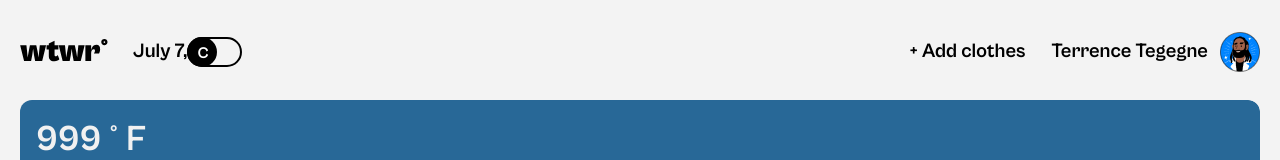
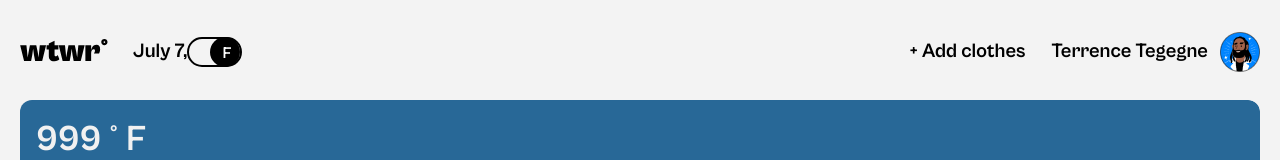
Before and after one commit to anna-amst/se_project_react, a React (Vite) app: page / in a window 1280 px wide. Shown: the top 160 px of the page. Built offline with nearby package versions, Linux system fonts and the light colour scheme; no server answers.

Commit message:
add context

```diff
--- a/src/components/App/App.jsx
+++ b/src/components/App/App.jsx
@@ -7,6 +7,7 @@ import ModalWithForm from "../ModalWithForm/ModalWithForm";
 import ItemModal from "../ItemModal/ItemModal";
 import { getWeather, filterWeatherData } from "../../utils/weatherApi";
 import Footer from "../Footer/Footer";
+import { CurrentTempratureUnitContext } from "../../contexts/CurrentTempretureUnitContext";
 
 function App() {
   const [weatherData, setWeatherData] = useState({
@@ -16,10 +17,16 @@ function App() {
   });
   const [activeModal, setActiveModal] = useState("");
   const [selectedCard, setSelectedCard] = useState({});
+  const [currentTemperatureUnit, setCurrentTemperatureUnit] = useState("F");
 
   const handleCardClick = (card) => {
     setActiveModal("preview");
     setSelectedCard(card);
+  };
+
+  const handleToggleSwitchChange = () => {
+    if (currentTemperatureUnit === "C") setCurrentTemperatureUnit("F");
+    if (currentTemperatureUnit === "F") setCurrentTemperatureUnit("C");
   };
 
   const handleAddClick = () => {
@@ -39,8 +46,12 @@ function App() {
       .catch(console.error);
   }, []);
 
+  console.log(currentTemperatureUnit);
   return (
     <div className="page">
+      <CurrentTempratureUnitContext.Provider
+        value={{ currentTemperatureUnit, handleToggleSwitchChange }}
+      >
         <div className="page__content">
           <Header handleAddClick={handleAddClick} weatherData={weatherData} />
           <Main weatherData={weatherData} handleCardClick={handleCardClick} />
@@ -70,25 +81,43 @@ function App() {
               placeholder="Image URL"
             />
             <fieldset className="modal__radio-buttons">
-            <legend className="modal__legend">Select the weather type: </legend>
+              <legend className="modal__legend">
+                Select the weather type:{" "}
+              </legend>
               <label
                 htmlFor="hot"
                 className="modal__label modal__label_type_radio"
               >
-              <input id="hot" type="radio" className="modal__radio-input" name="weather"/> Hot
+                <input
+                  id="hot"
+                  type="radio"
+                  className="modal__radio-input"
+                  name="weather"
+                />{" "}
+                Hot
               </label>
               <label
                 htmlFor="warm"
                 className="modal__label modal__label_type_radio"
               >
-              <input id="warm" type="radio" className="modal__radio-input" name="weather" />{" "}
+                <input
+                  id="warm"
+                  type="radio"
+                  className="modal__radio-input"
+                  name="weather"
+                />{" "}
                 Warm
               </label>
               <label
                 htmlFor="cold"
                 className="modal__label modal__label_type_radio"
               >
-              <input id="cold" type="radio" className="modal__radio-input" name="weather" />{" "}
+                <input
+                  id="cold"
+                  type="radio"
+                  className="modal__radio-input"
+                  name="weather"
+                />{" "}
                 Cold
               </label>
             </fieldset>
@@ -99,6 +128,7 @@ function App() {
           card={selectedCard}
           onClose={closeActiveModal}
         />
+      </CurrentTempratureUnitContext.Provider>
     </div>
   );
 }
--- a/src/components/ToggleSwitch/ToggleSwitch.jsx
+++ b/src/components/ToggleSwitch/ToggleSwitch.jsx
@@ -1,34 +1,37 @@
-import React from "react";
+import React, { useContext } from "react";
 import "./ToggleSwitch.css";
 import { useState } from "react";
+import { CurrentTempratureUnitContext } from "../../contexts/CurrentTempretureUnitContext";
 
 const ToggleSwitch = () => {
-  const [currentTempUnit, handleToggleSwitchChange] = useState("C");
-  const handleChange = () => {
-    if (currentTempUnit === "C") handleToggleSwitchChange("F");
-    if (currentTempUnit === "F") handleToggleSwitchChange("C");
-  };
+//   const [currentTemperatureUnit, handleToggleSwitchChange] = useState("C");
+//   const handleChange = () => {
+//     if (currentTemperatureUnit === "C") handleToggleSwitchChange("F");
+//     if (currentTemperatureUnit === "F") handleToggleSwitchChange("C");
+//   };
 
+const {currentTemperatureUnit, handleToggleSwitchChange} = useContext(CurrentTempratureUnitContext)
+console.log(currentTemperatureUnit);
   return (
     <label className="switch">
-      <input type="checkbox" className="switch__box" onChange={handleChange} />
+      <input type="checkbox" className="switch__box" onChange={handleToggleSwitchChange} />
       <span
         className={
-          currentTempUnit === "F"
+          currentTemperatureUnit === "F"
             ? "switch__slider switch__slider-F"
             : "switch__slider switch__slider-C"
         }
       ></span>
       <p
         className={`switch__temp-F ${
-          currentTempUnit === "F" && "switch__active"
+          currentTemperatureUnit === "F" && "switch__active"
         }`}
       >
         F
       </p>
       <p
         className={`switch__temp-C ${
-          currentTempUnit === "C" && "switch__active"
+          currentTemperatureUnit === "C" && "switch__active"
         }`}
       >
         C
--- /dev/null
+++ b/src/contexts/CurrentTempretureUnitContext.js
@@ -0,0 +1,10 @@
+import React from "react";
+
+const CurrentTempratureUnitContext = React.createContext({
+    currentTempratureUnit: "",
+    handleToggleSwitchChange: () => {
+
+    }
+})
+
+export {CurrentTempratureUnitContext};
```
Lines whose indentation alone changed are shown as unchanged.
